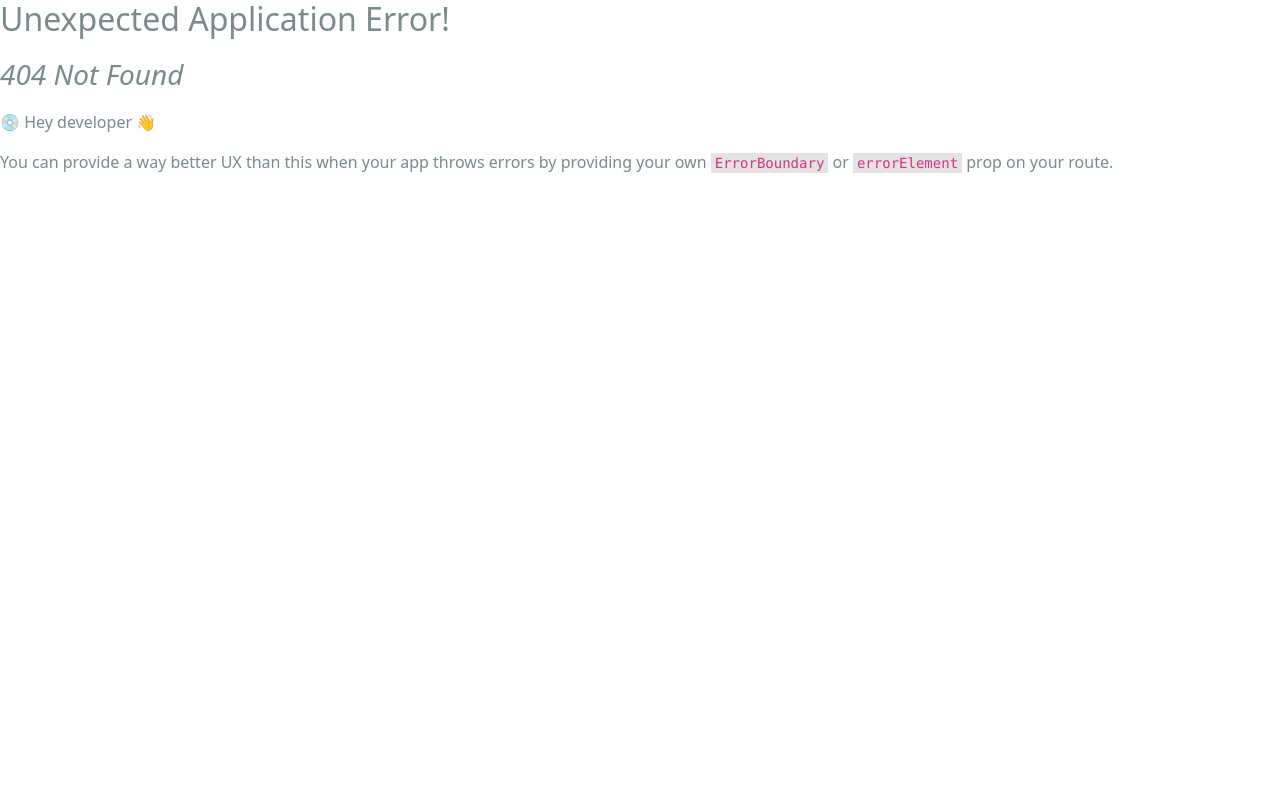
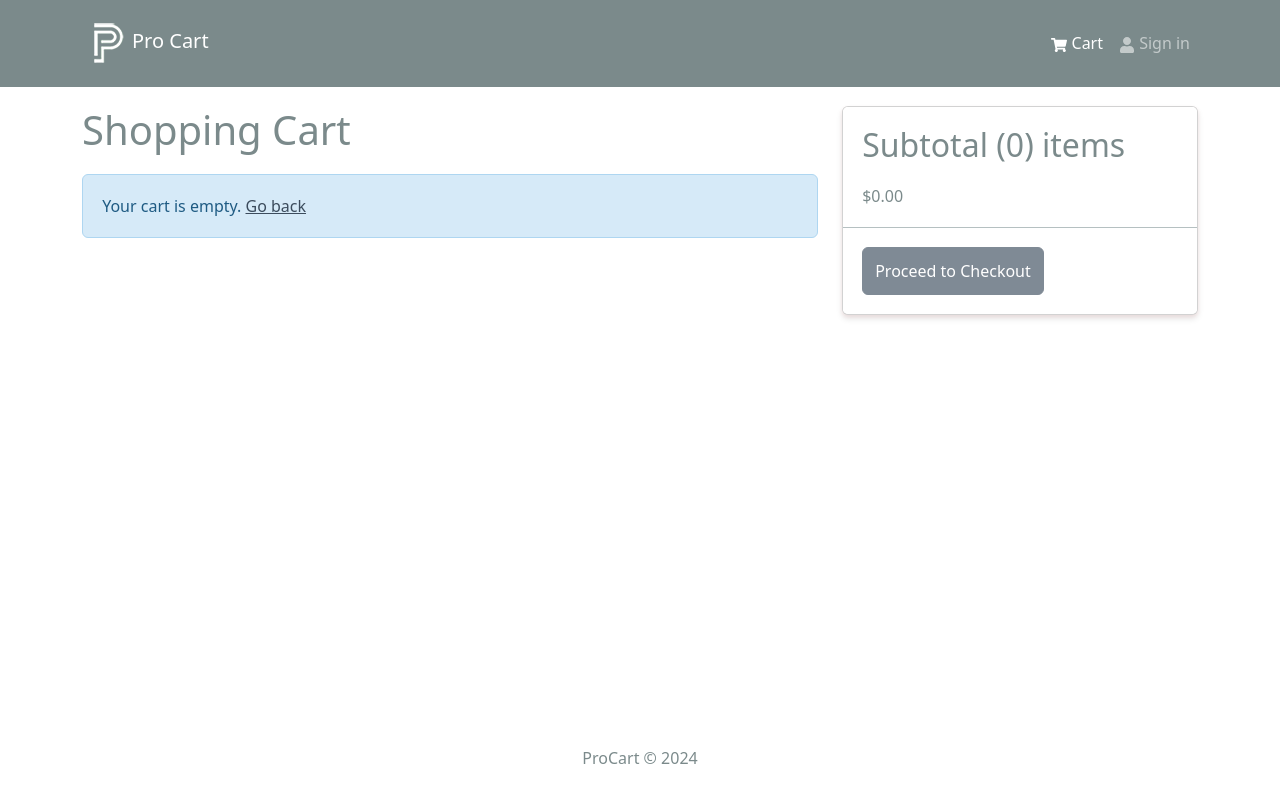
Before and after one commit to Srikar-D-Palmite/pro-cart, a React (Create React App) app in the folder frontend/: page /cart in a window 1280 px wide. Before the commit this address had no page. Shown: the top 802 px of the page. Built offline with nearby package versions, Linux system fonts and the light colour scheme.

Commit message:
Shopping cart

```diff
--- a/frontend/src/components/Header.jsx
+++ b/frontend/src/components/Header.jsx
@@ -1,9 +1,13 @@
-import {Nav, Navbar, Container} from 'react-bootstrap';
+import { Nav, Navbar, Container, Badge } from 'react-bootstrap';
 import { FaShoppingCart, FaUser } from 'react-icons/fa';
 import { LinkContainer } from 'react-router-bootstrap';
+import { useSelector } from 'react-redux';
 import logo from "../assets/logo.png";
 
 function Header() {
+    // Example of accessing global state using Selector.
+    const {cartItems} = useSelector((state) => state.cart);
+
     return (
     <header>
         <Navbar bg="dark" variant="dark" expand="md" collapseOnSelect>
@@ -18,7 +22,15 @@
                 <Navbar.Collapse id="basic-navbar-nav">
                     <Nav className="ms-auto">
                         <LinkContainer to="/cart">
-                            <Nav.Link href="/cart"><FaShoppingCart /> Cart</Nav.Link>
+                            <Nav.Link href="/cart"><FaShoppingCart /> Cart
+                            {
+                                cartItems.length > 0 ? (
+                                    <Badge pill bg='success' style={{marginLeft: '5px'}}>
+                                        { cartItems.reduce((acc, item) => acc + item.qty, 0) }
+                                    </Badge>
+                                ) : (<></>)
+                            }
+                            </Nav.Link>
                         </LinkContainer>
                         <LinkContainer to="/login">
                             <Nav.Link href="/login"><FaUser /> Sign in</Nav.Link>
--- a/frontend/src/index.js
+++ b/frontend/src/index.js
@@ -10,12 +10,14 @@
 import reportWebVitals from './reportWebVitals';
 import HomeScreen from './screens/HomeScreen';
 import ProductScreen from './screens/ProductScreen';
+import CartScreen from './screens/CartScreen';
 
 const router = createBrowserRouter(
   createRoutesFromElements(
     <Route path="/" element={<App />}>
       <Route index={true} path="/" element={<HomeScreen /> } />
       <Route path="/product/:id" element={<ProductScreen />} />
+      <Route path="/cart" element={<CartScreen />} />
     </Route>
   )
 )
--- /dev/null
+++ b/frontend/src/screens/CartScreen.jsx
@@ -0,0 +1,95 @@
+import { Link, useNavigate } from 'react-router-dom';
+import { useDispatch, useSelector } from 'react-redux';
+import { Row, Col, ListGroup, Image, Form, Button, Card } from 'react-bootstrap';
+import { FaTrash } from 'react-icons/fa';
+import Message from "../components/Message";
+import { addToCart, removeFromCart } from '../slices/cartSlice';
+
+const CartScreen = () => {
+    const navigate = useNavigate();
+    const dispatch = useDispatch();
+
+    const cart = useSelector((state) => state.cart);
+    const { cartItems } = cart;
+
+    const addToCartHandler = async function(product, qty) {
+        dispatch(addToCart({...product, qty}));
+    }
+
+    // the action payload for this is just id
+    const removeFromCartHandler = async function(id) {
+        dispatch(removeFromCart(id));
+    }
+
+    const checkOutHandler = function() {
+        navigate('/login?redirect=shippng');
+    }
+
+    return (
+        <Row>
+            <Col md={8}>
+                <h1 style={{ marginBottom: '20px' }}>Shopping Cart</h1>
+                { cartItems.length === 0 ? (
+                    <Message>
+                        Your cart is empty. <Link to='/'>Go back</Link>
+                    </Message>
+                ) : (
+                    <ListGroup variant='flush'>
+                        { cartItems.map((item) => (
+                            <ListGroup.Item key={item._id}>
+                                <Row>
+                                    <Col md={2}>
+                                        <Image src={ item.image } alt={item.name} fluid rounded />
+                                    </Col>
+                                    <Col md={3}>
+                                        <Link to={ `/product/${item._id}` }>{item.name}</Link>
+                                    </Col>
+                                    <Col md={2}>{item.price}</Col>
+                                    <Col md={2}>
+                                    <Form.Control
+                                        as='select'
+                                        value={item.qty}
+                                        onChange={(e) => addToCartHandler(item, Number(e.target.value))}>
+                                            {[...Array(item.countInStock).keys()].map((count) => {return(
+                                                <option key={count+1} value={count+1}>
+                                                    {count+1}
+                                                </option>
+                                            )})}
+                                    </Form.Control>
+                                    </Col>
+                                    <Col md={2}>
+                                        <Button type='button' variant='light' onClick={() => removeFromCartHandler(item._id)}><FaTrash></FaTrash></Button>
+                                    </Col>
+                                </Row>
+                            </ListGroup.Item>
+                        ))}
+                    </ListGroup>
+                )}
+            </Col>
+            <Col md={4}>
+                <Card>
+                    <ListGroup variant="flush">
+                        <ListGroup.Item>
+                            <h2>
+                                Subtotal ({ cartItems.reduce((acc, item) => acc + item.qty, 0)}) items
+                            </h2>
+                            ${ cartItems.reduce((acc, item) => acc + item.qty * item.price, 0).toFixed(2) }
+                        </ListGroup.Item>
+                        <ListGroup.Item>
+                            <Button
+                            type='button'
+                            className='btn-block'
+                            disabled={ cartItems.length === 0}
+                            onClick={ checkOutHandler }
+                            >
+                                Proceed to Checkout
+                            </Button>
+                        </ListGroup.Item>
+                    </ListGroup>
+                </Card>
+            </Col>
+        </Row>
+    )
+}
+
+export default CartScreen;
--- a/frontend/src/screens/ProductScreen.jsx
+++ b/frontend/src/screens/ProductScreen.jsx
@@ -1,16 +1,21 @@
-// import { useState, useEffect } from 'react';
-import { useParams, Link } from 'react-router-dom';
-import { Row, Col, Image, ListGroup, Card, Button } from 'react-bootstrap';
+import { useState } from 'react';
+import { useParams, Link, useNavigate } from 'react-router-dom';
+import { Row, Col, Image, ListGroup, Card, Button, Form } from 'react-bootstrap';
+import { useDispatch } from 'react-redux';
 import Rating from '../components/Rating';
 import Loader from '../components/Loader';
 import Message from '../components/Message';
 import { useGetProductDetailQuery } from '../slices/productsApiSlice';
+import { addToCart } from '../slices/cartSlice';
 // import axios from 'axios';
 
 function ProductScreen() {
     // const [product, setProduct] = useState({});
 
     const { id: productId } = useParams();
+    const dispatch = useDispatch();
+    const navigate = useNavigate();
+    const [qty, setQty] = useState(1);
 
     // useEffect(function() {
     //     const fetchProduct = async function() {
@@ -21,6 +26,12 @@
     // }, [productId]);
 
     const { data: product, isLoading, error } = useGetProductDetailQuery(productId);
+
+    const addToCartHandler = function() {
+        // Dispatch an action to the store.
+        dispatch(addToCart({ ...product, qty }));
+        navigate("/cart");
+    }
 
     return(
         <>
@@ -69,11 +80,31 @@
                                             </Col>
                                         </Row>
                                     </ListGroup.Item>
+                                        {product.countInStock > 0 ? (
+                                    <ListGroup.Item>
+                                            <Row>
+                                                <Col>Qty</Col>
+                                                <Col>
+                                                    <Form.Control
+                                                    as='select'
+                                                    value={qty}
+                                                    onChange={(e) => setQty(Number(e.target.value))}>
+                                                        {[...Array(product.countInStock).keys()].map((count) => {return(
+                                                            <option key={count+1} value={count+1}>
+                                                                {count+1}
+                                                            </option>
+                                                        )})}
+                                                    </Form.Control>
+                                                </Col>
+                                            </Row>
+                                    </ListGroup.Item>
+                                        ): (<></>)}
                                     <ListGroup.Item>
                                         <Button
                                             className="btn-block"
                                             type="button"
                                             disabled={product.countInStock === 0}
+                                            onClick={addToCartHandler}
                                         >
                                             Add to Cart
                                         </Button>
--- /dev/null
+++ b/frontend/src/slices/cartSlice.js
@@ -0,0 +1,35 @@
+// This will not be an apiSlice
+import { createSlice } from '@reduxjs/toolkit';
+import { updateCart } from '../utils/cartUtils';
+
+// Retrieve cart or initialize it as empty
+const initialState = localStorage.getItem("cart") ? JSON.parse(localStorage.getItem("cart")) : { cartItems: [] };
+
+// Create a new slice. name, initial state, retrieved or initiated as above, and its reducers.
+const cartSlice = createSlice({
+    name: 'cart',
+    initialState,
+    reducers: {
+        addToCart: function(state, action) {
+            const actionItem = action.payload;
+
+            const itemExist = state.cartItems.find((item) => item._id === actionItem._id);
+
+            if (itemExist) {
+                state.cartItems = state.cartItems.map((item) => item._id === itemExist._id ? actionItem : item);
+            } else {
+                state.cartItems = [...state.cartItems, actionItem];
+            }
+
+            return updateCart(state);
+        },
+        removeFromCart: function(state, action) {
+            state.cartItems = state.cartItems.filter((x) => x._id !== action
+            .payload);
+            return updateCart(state);
+        },
+    },
+});
+
+export const { addToCart, removeFromCart } = cartSlice.actions;
+export default cartSlice.reducer;
--- a/frontend/src/store.js
+++ b/frontend/src/store.js
@@ -1,9 +1,12 @@
 import { configureStore } from '@reduxjs/toolkit';
 import { apiSlice } from './slices/apiSlice.js';
+import cartSliceReducer from './slices/cartSlice';
 
+// Store is initiated with a reducer, which is a group of all the Slice reducers
 const store = configureStore({
     reducer: {
         [apiSlice.reducerPath]: apiSlice.reducer,
+        cart: cartSliceReducer,
     },
     middleware: (getDefaultMiddleware) => getDefaultMiddleware().concat(apiSlice.middleware),
     devtools: true,
--- /dev/null
+++ b/frontend/src/utils/cartUtils.js
@@ -0,0 +1,18 @@
+export const addDecimals = (num) => {
+    return (Math.round(num * 100) / 100).toFixed(2);
+}
+
+export const updateCart = function(state) {
+    // Calculate items price
+    state.itemsPrice = addDecimals(state.cartItems.reduce((accumulator, item) => accumulator + item.price * item.qty, 0));
+    // Calculate shipping price (If order is over $100 then free, else $10 shipping)
+    state.shippingPrice = addDecimals(state.itemsPrice > 100 ? 0 : 10);
+    // Calculate tax price (15% tax)
+    state.taxPrice = addDecimals(Number((0.15)*state.itemsPrice).toFixed(2));
+    // Calculate total price
+    state.totalPrice = (Number(state.itemsPrice) + Number(state.shippingPrice) + Number(state.taxPrice)).toFixed(2);
+
+    localStorage.setItem('cart', JSON.stringify(state));
+
+    return state;
+}
```
